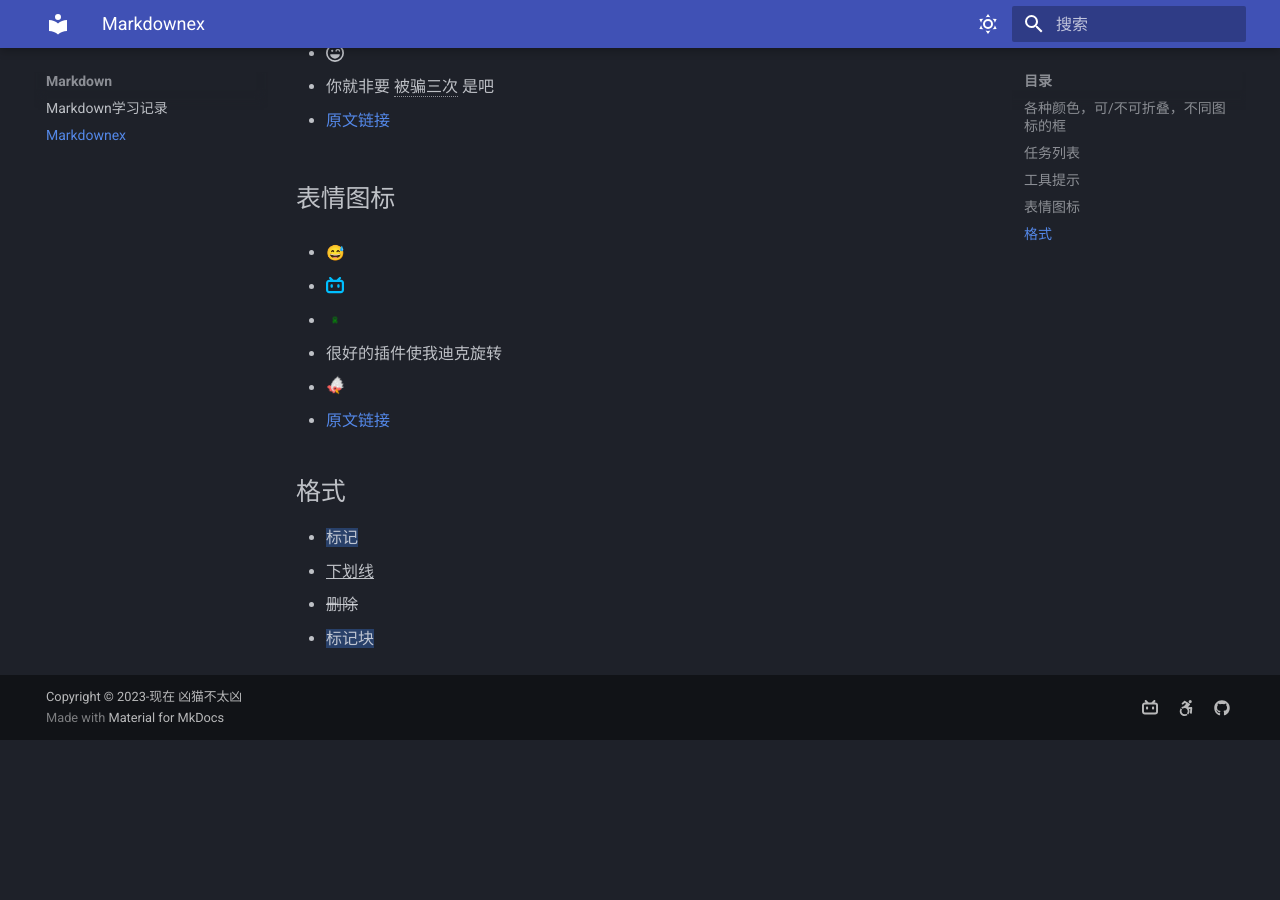
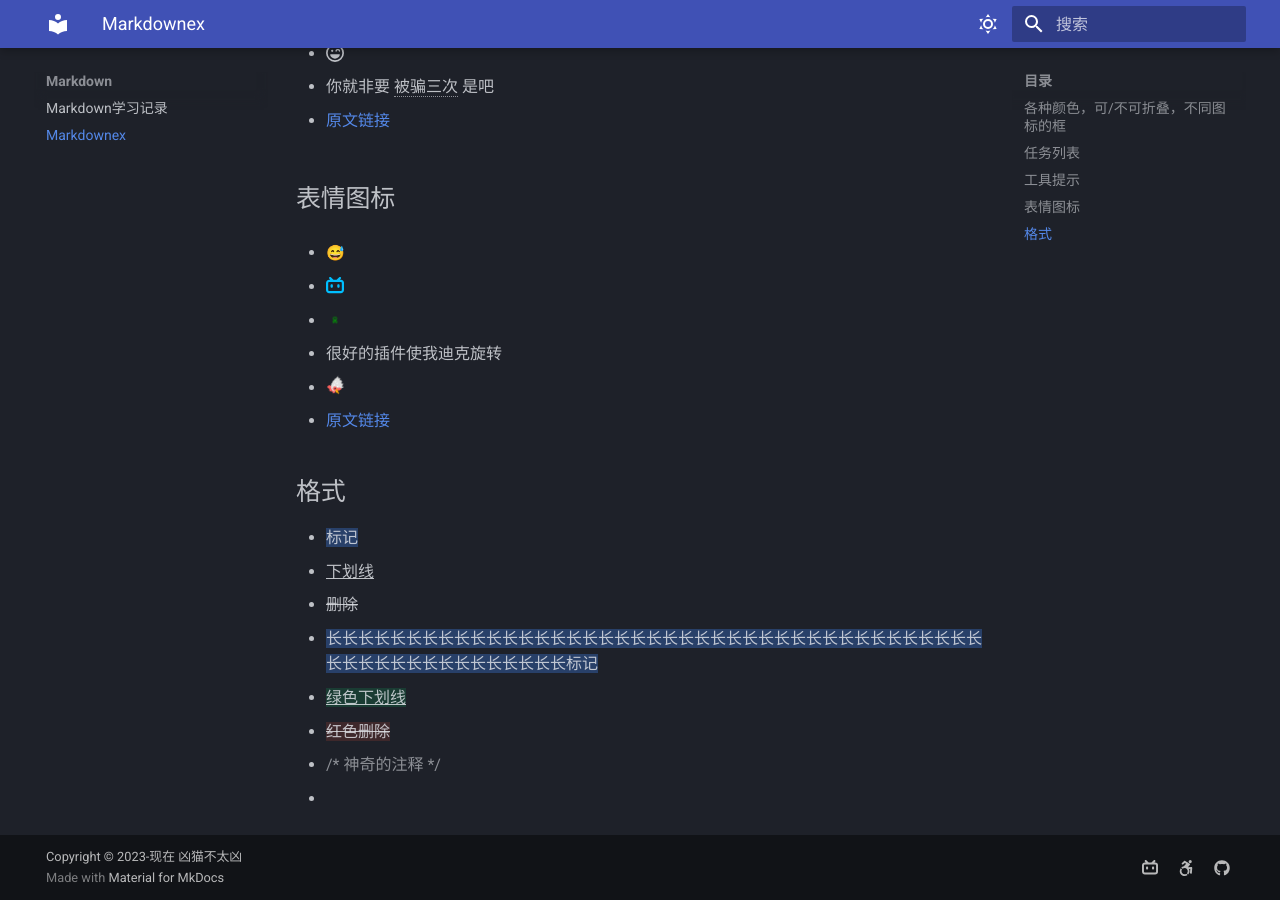
Before and after one commit to Xmbtx/xmbtx-blog, an MkDocs documentation site: the page built from docs/mkd/mkdex.md, in a window 1280 px wide and 900 px high, scrolled down 1649 px. Built offline with MkDocs 1.6.1 and Material for MkDocs 9.7.7, drawn with Linux system fonts in a browser that asks for light colours; emoji names are drawn with the system emoji font; before the commit the page ends 2389 px from its top, so only the background shows below that.

Commit message:
2023-11-29_19:44:19 update

```diff
--- a/docs/mkd/mkdex.md
+++ b/docs/mkd/mkdex.md
@@ -97,4 +97,8 @@
 - ==标记==
 - ^^下划线^^
 - ~~删除~~
-- {==标记块==}
+- {==长长长长长长长长长长长长长长长长长长长长长长长长长长长长长长长长长长长长长长长长长长长长长长长长长长长长长长长长标记==}
+- {++绿色下划线++}
+- {--红色删除--}
+- {>>神奇的注释<<}
+-
```
